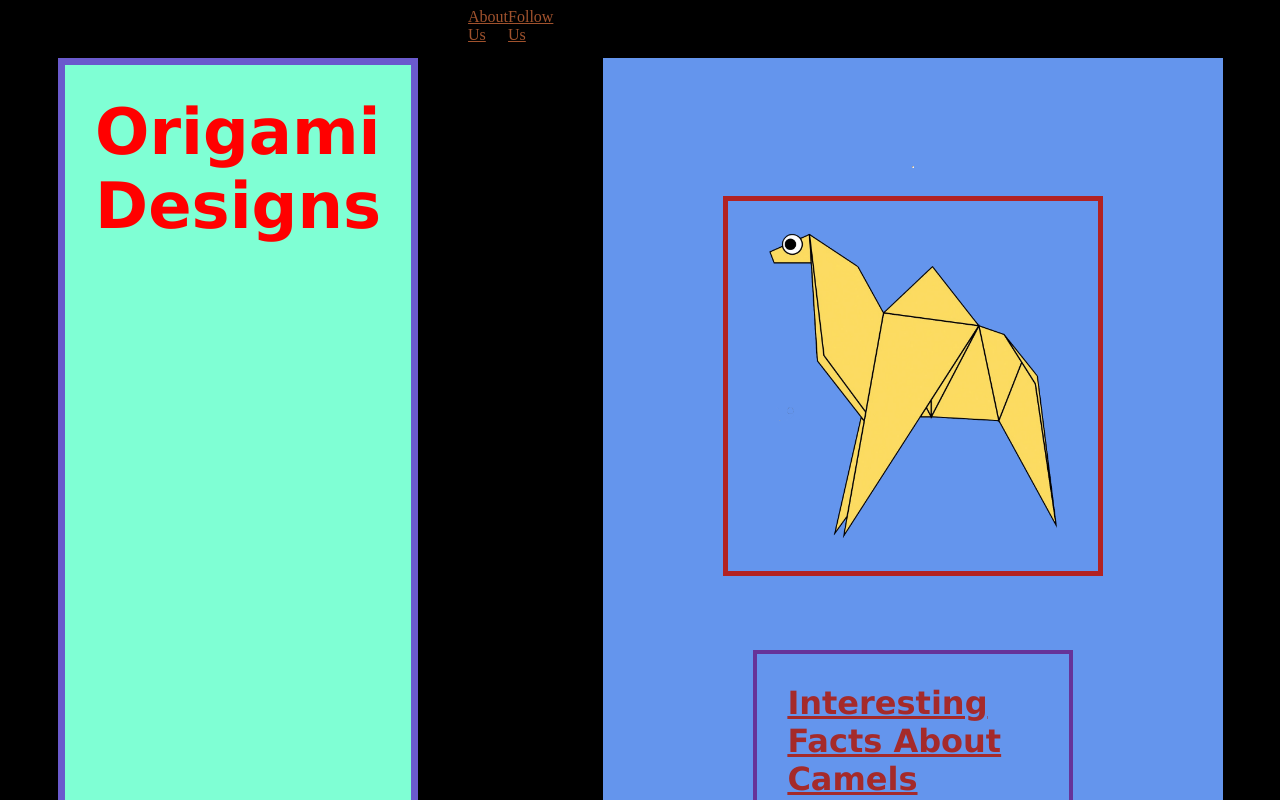
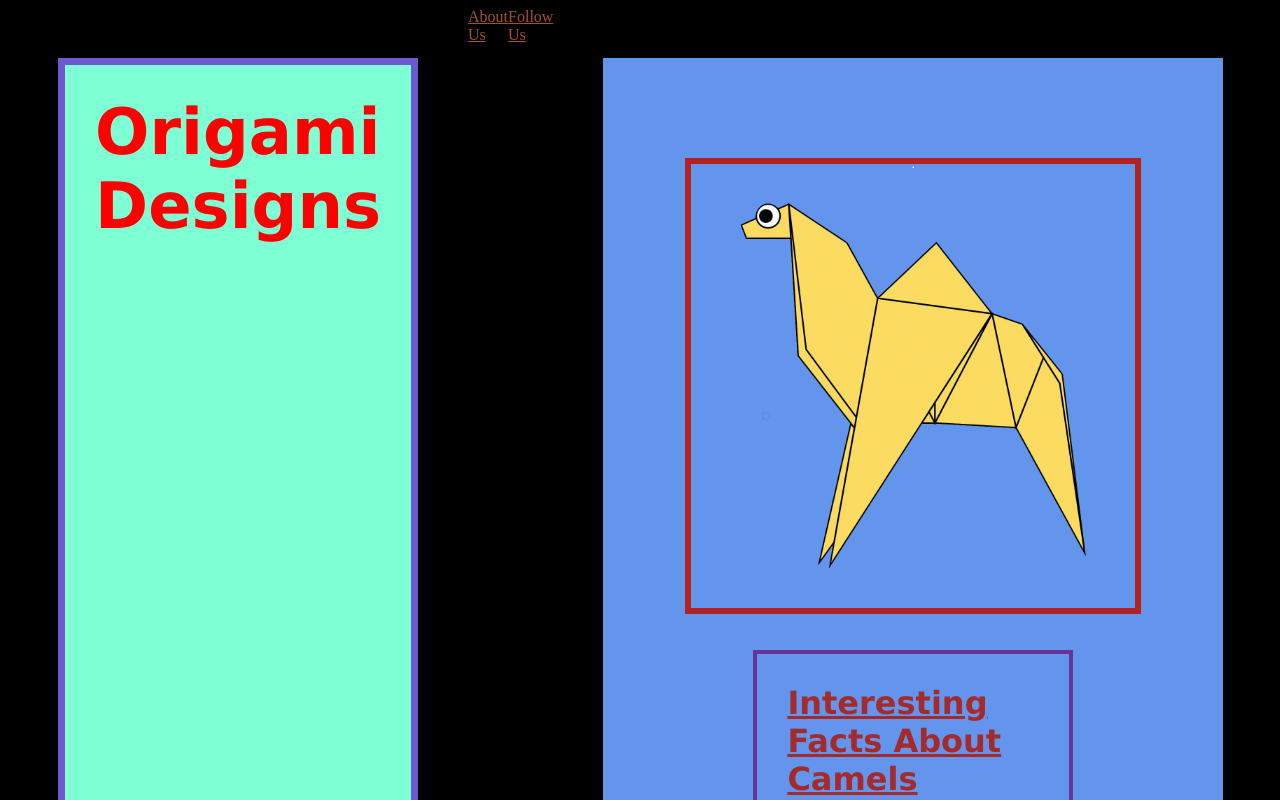
Before and after one commit to ABlizzard07/origamiweb, a plain HTML site: page index.html in a window 1280 px wide. In both pictures the pointer is over the picture 913 px from the left and 386 px from the top of the page. Shown: the top 800 px of the page. Drawn offline with Linux system fonts and the light colour scheme.

Commit message:
Add files via upload

```diff
--- a/style.css
+++ b/style.css
@@ -36,6 +36,10 @@ body{
     margin: 20px;
 }
 
+.grid img:hover{
+    transform: scale(1.2);
+}
+
 .grid li{
     border: 5px solid firebrick;
     background-color: plum;
```
